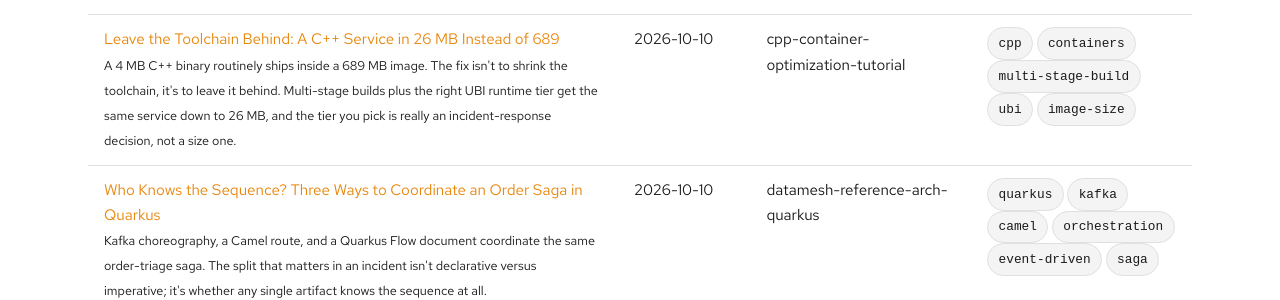
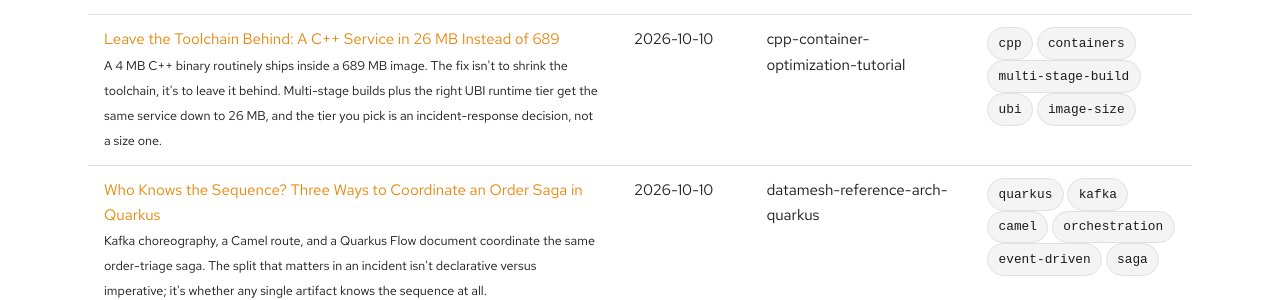
Before and after one commit to patterncatalyst/patterncatalyst-workshops-tutorials-list, a Jekyll site: the page built from blogs.html, in a window 1280 px wide and 900 px high, scrolled down 595 px. Shown: the part 203-503 px from the top of the window. Built offline with Jekyll 4.4.1, drawn with Linux system fonts in a browser that asks for light colours; some web fonts are replaced.

Commit message:
data: drop filler 'really' from leave-the-toolchain blurb (#16)
Match the post's tightened excerpt; voice sweep.

Co-authored-by: PatternCatalyst <local@example.invalid>

```diff
--- a/_data/blogs.yml
+++ b/_data/blogs.yml
@@ -53,7 +53,7 @@
     A 4 MB C++ binary routinely ships inside a 689 MB image. The fix isn't to
     shrink the toolchain, it's to leave it behind. Multi-stage builds plus the
     right UBI runtime tier get the same service down to 26 MB, and the tier you
-    pick is really an incident-response decision, not a size one.
+    pick is an incident-response decision, not a size one.
   tags: ["cpp", "containers", "multi-stage-build", "ubi", "image-size"]
   source_project: "cpp-container-optimization-tutorial"
 
```
